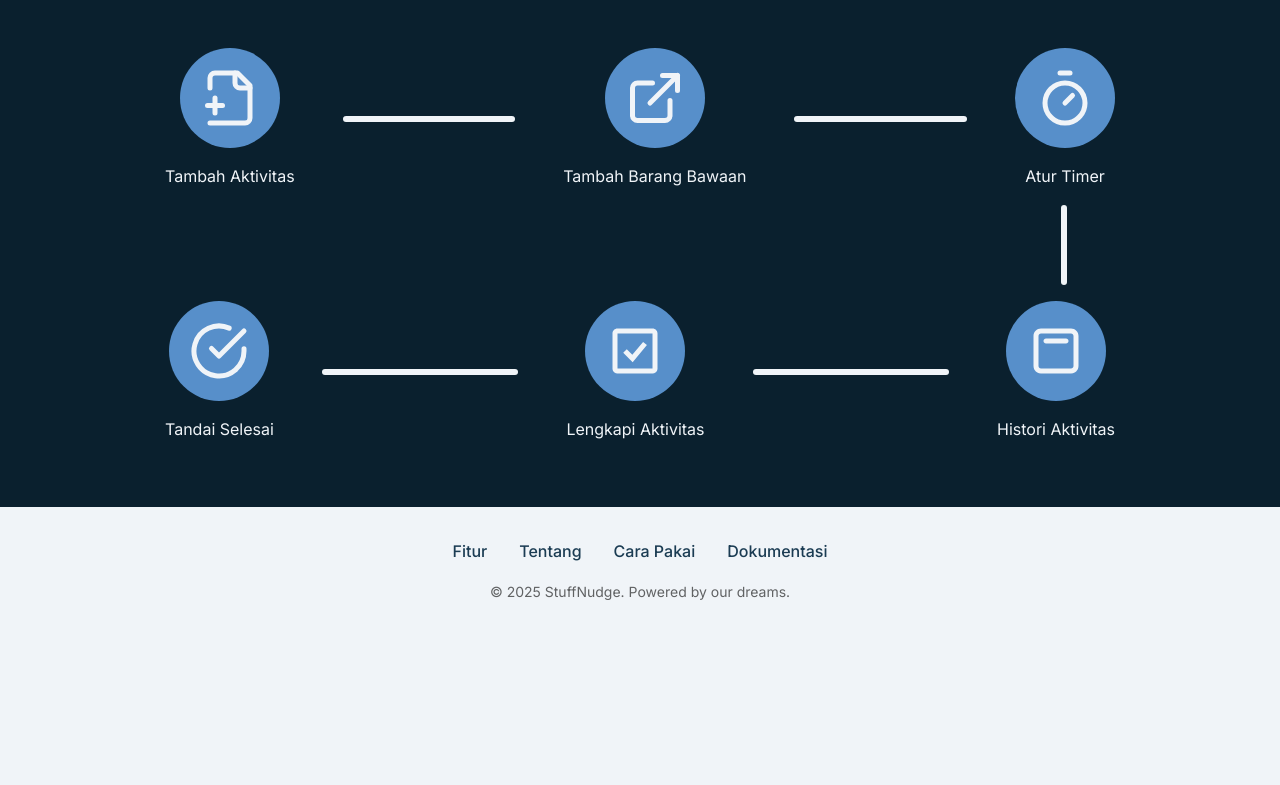
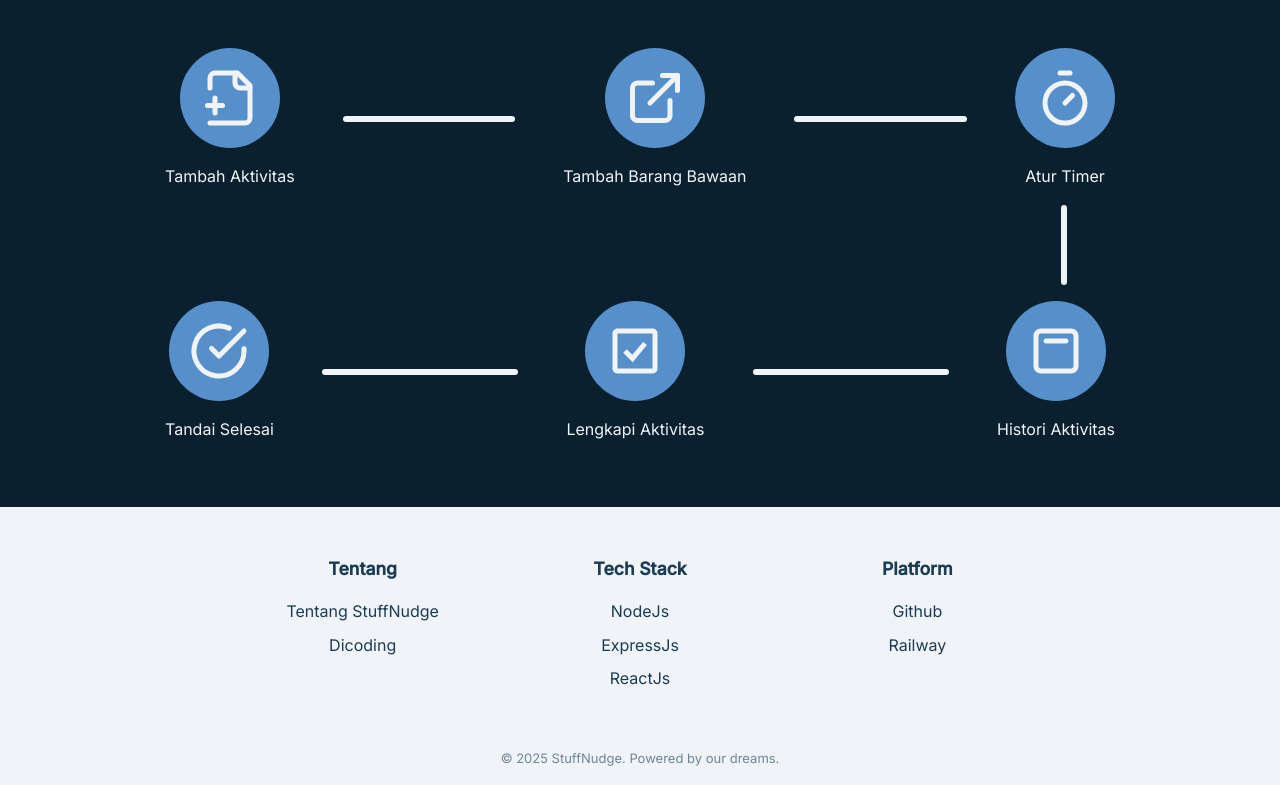
Before and after one commit to PranadityaTriJyotistaVavitramPS/StuffNudgeFE, a React (Vite) app: page / in a window 1280 px wide. Shown: the part 1662-2447 px from the top of the page. Before the commit the page ends 2297 px from the top, so only its background shows below. Built offline with nearby package versions, Linux system fonts and the light colour scheme.

Commit message:
update footer

```diff
--- a/src/pages/LandingPage.jsx
+++ b/src/pages/LandingPage.jsx
@@ -160,13 +160,36 @@ export default function LandingPage({ onEnter }) {
       </section>
 
       <footer className="lp-footer">
-        <div className="footer-links">
-          <a href="#features">Fitur</a>
-          <a href="#about">Tentang</a>
-          <a href="#howto">Cara Pakai</a>
-          <a href="https://github.com/hadijaamrun/stuffnudge-app" target='blank'>Dokumentasi</a>
+        <div className="footer-content">
+          <div className="footer-col">
+            <h3>Tentang</h3>
+            <ul>
+              <li><a href="#about">Tentang StuffNudge</a></li>
+              <li><a href="https://dicoding.com" target="_blank">Dicoding</a></li>
+            </ul>
+          </div>
+
+          <div className="footer-col">
+            <h3>Tech Stack</h3>
+            <ul>
+              <li><a href="https://nodejs.org/" target="_blank">NodeJs</a></li>
+              <li><a href="https://expressjs.com/" target="_blank">ExpressJs</a></li>
+              <li><a href="https://react.dev/" target="_blank">ReactJs</a></li>
+            </ul>
+          </div>
+
+          <div className="footer-col">
+            <h3>Platform</h3>
+            <ul>
+              <li><a href="https://github.com/hadijaamrun/stuffnudge-app" target="_blank">Github</a></li>
+              <li><a href="https://railway.com/" target="_blank">Railway</a></li>
+            </ul>
+          </div>
         </div>
-        <p className="copy-right">&copy; 2025 StuffNudge. Powered by our dreams.</p>
+
+        <div className="footer-bottom">
+          <p>&copy; 2025 StuffNudge. Powered by our dreams.</p>
+        </div>
       </footer>
     </div>
   );
--- a/src/styles/LandingPage.css
+++ b/src/styles/LandingPage.css
@@ -370,27 +370,46 @@ ul {
   box-shadow: 0 8px 20px var(--shadow-mid);
 }
 
-.lp-footer {
-  padding: 2rem;
-  background: var(--bg);
+.footer-content {
+  display: grid;
+  grid-template-columns: repeat(auto-fit, minmax(160px, 1fr));
+  gap: 2rem;
+  max-width: 800px;
+  margin: 0 auto 2rem;
+  margin-top: 3rem;
   text-align: center;
 }
-.footer-links a {
-  margin: 0 1rem;
-  color: var(--primary);
-  font-weight: 500;
-  transition: transform 0.3s, color 0.3s;
+
+.footer-col h3 {
+  font-size: 1.1rem;
+  margin-bottom: 1rem;
+  font-weight: 600;
 }
 
-.footer-links a:hover {
-  transform: translateY(-2px);
+.footer-col ul {
+  list-style: none;
+  padding: 0;
+  margin: 0;
+}
+.footer-col ul li {
+  margin-bottom: 0.5rem;
+}
+.footer-col ul li a {
+  color: inherit;
+  text-decoration: none;
+  transition: color 0.2s ease;
+}
+.footer-col ul li a:hover {
   color: var(--secondary);
 }
 
-.copy-right {
-  margin-top: 1rem;
-  font-size: 0.875rem;
-  color: rgba(0, 0, 0, 0.6);
+.footer-bottom {
+  padding-top: 1rem;
+  margin-bottom: 1rem;
+  text-align: center;
+  color: var(--primary);
+  opacity: 0.6;
+  font-size: 13px;
 }
 
 @media (max-width: 1024px) {
```
